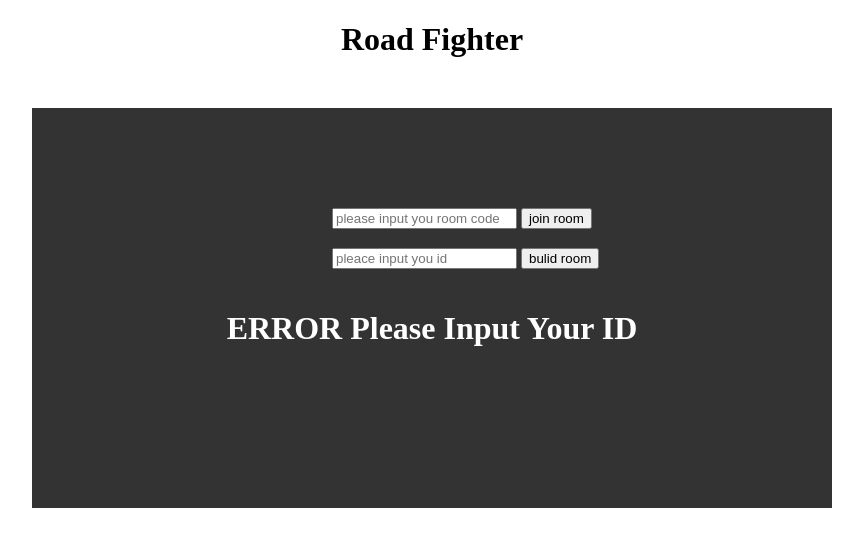
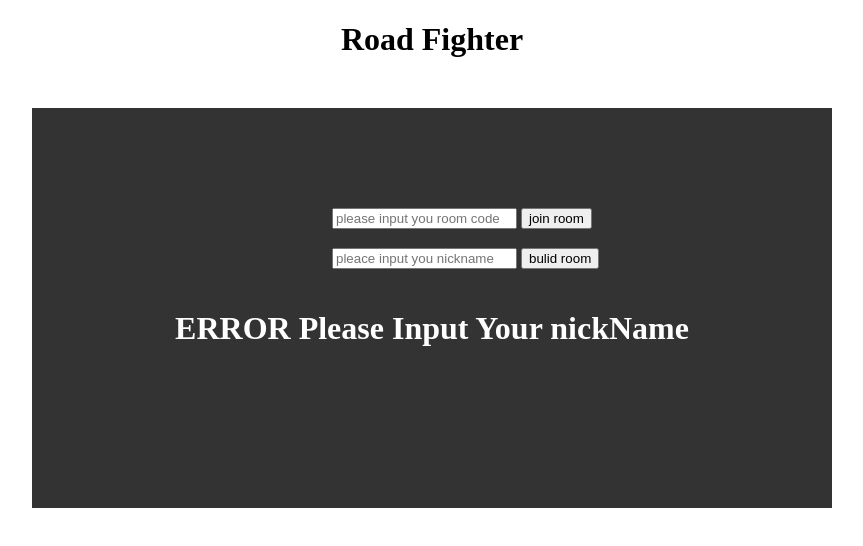
Before and after one commit to SangLiang/OnlineRoadFighter, a website: page SourceCode/client/index.html in a window 1280 px wide. Both pictures are taken after a click on the button "bulid room". Shown: the whole page, without its empty margins (208-1071 px from the left). Drawn offline with nearby package versions, Linux system fonts and the light colour scheme; no server answers.

Commit message:
some changed

```diff
--- a/SourceCode/client/index.html
+++ b/SourceCode/client/index.html
@@ -3,7 +3,7 @@
 
 <head>
     <meta charset="UTF-8">
-    <title>Login</title>
+    <title>Road Fighter</title>
 </head>
 <style>
     .wrapper {
@@ -45,7 +45,7 @@
         </div>
 
         <div class="build">
-            <input type="text" placeholder="pleace input you id" id="build-text">
+            <input type="text" placeholder="pleace input you nickname" id="build-text">
             <input type="button" value="bulid room" id="build-button">
         </div>
 
--- a/SourceCode/client/public/js/main.js
+++ b/SourceCode/client/public/js/main.js
@@ -19,7 +19,7 @@ Login.prototype.init = function () {
     $("#build-button").click(function () {
         if ($("#build-text").val().length <= 0) {
             $(".result .notice").text("ERROR");
-            $(".result .text").text("Please Input Your ID");
+            $(".result .text").text("Please Input Your nickName");
         } else {
             var nickName = $("#build-text").val();
             self.socket.emit("login", nickName);
--- a/SourceCode/server.js
+++ b/SourceCode/server.js
@@ -32,11 +32,7 @@ io.on("connection", function (socket) {
     });
 
     socket.on("addRoom", function (passCode) {
-        console.log(passCodeList.length);
 
-        if (passCodeList.length > 2) {
-            return;
-        }
         if (passCodeList.indexOf(parseInt(passCode)) != -1) {
             passCodeList.push(passCode);
             socket.emit("addSuccess");
```
Also changed, not shown: README.md.
